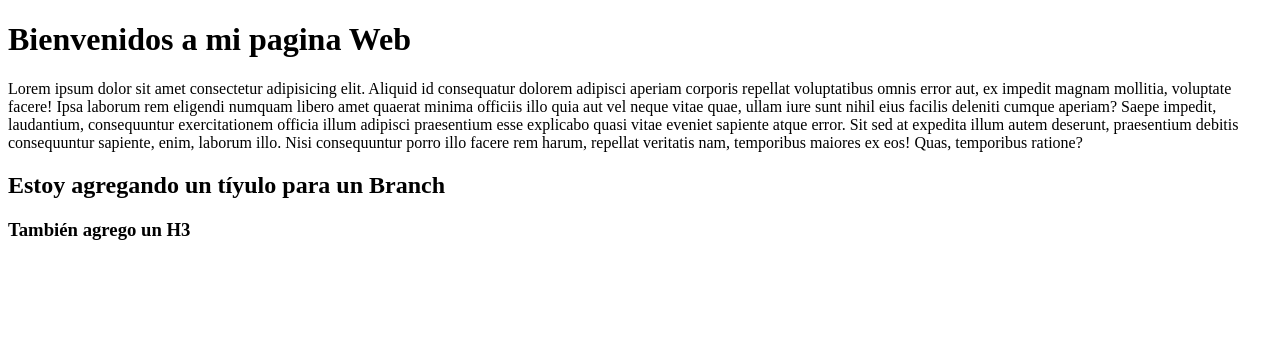
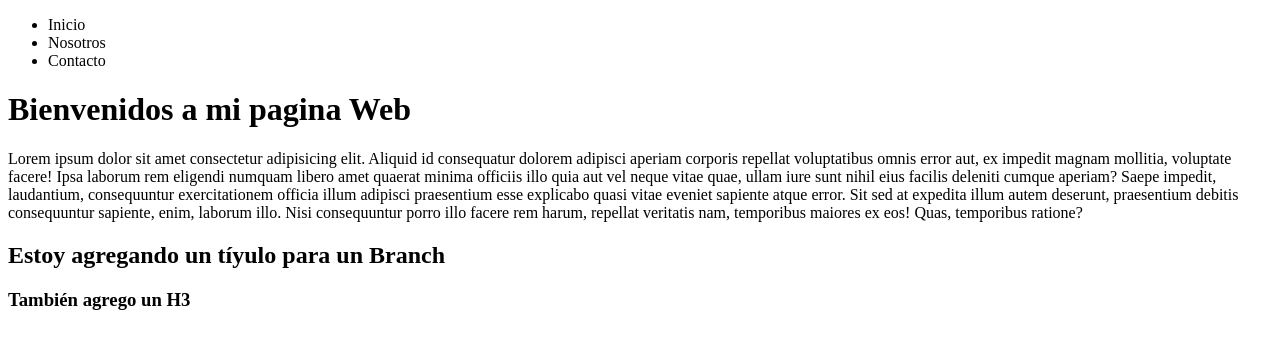
Before and after one commit to adrianCARP/mi-tercer-comit, a plain HTML site: page index.html in a window 1280 px wide. Drawn offline with Linux system fonts and the light colour scheme.

Commit message:
hice un navbar

```diff
--- a/index.html
+++ b/index.html
@@ -6,6 +6,13 @@
     <title>Document</title>
 </head>
 <body>
+    <nav>
+        <ul>
+            <li><a href="#"></a>Inicio</li>
+            <li><a href="#"></a>Nosotros</li>
+            <li><a href="#"></a>Contacto</li>
+        </ul>
+    </nav>
     <h1>	Bienvenidos a mi pagina Web</h1>
     <p>Lorem ipsum dolor sit amet consectetur adipisicing elit. Aliquid id consequatur dolorem adipisci aperiam corporis repellat voluptatibus omnis error aut, ex impedit magnam mollitia, voluptate facere! Ipsa laborum rem eligendi numquam libero amet quaerat minima officiis illo quia aut vel neque vitae quae, ullam iure sunt nihil eius facilis deleniti cumque aperiam? Saepe impedit, laudantium, consequuntur exercitationem officia illum adipisci praesentium esse explicabo quasi vitae eveniet sapiente atque error. Sit sed at expedita illum autem deserunt, praesentium debitis consequuntur sapiente, enim, laborum illo. Nisi consequuntur porro illo facere rem harum, repellat veritatis nam, temporibus maiores ex eos! Quas, temporibus ratione? </p>
 <!-- Títulos -->
```
